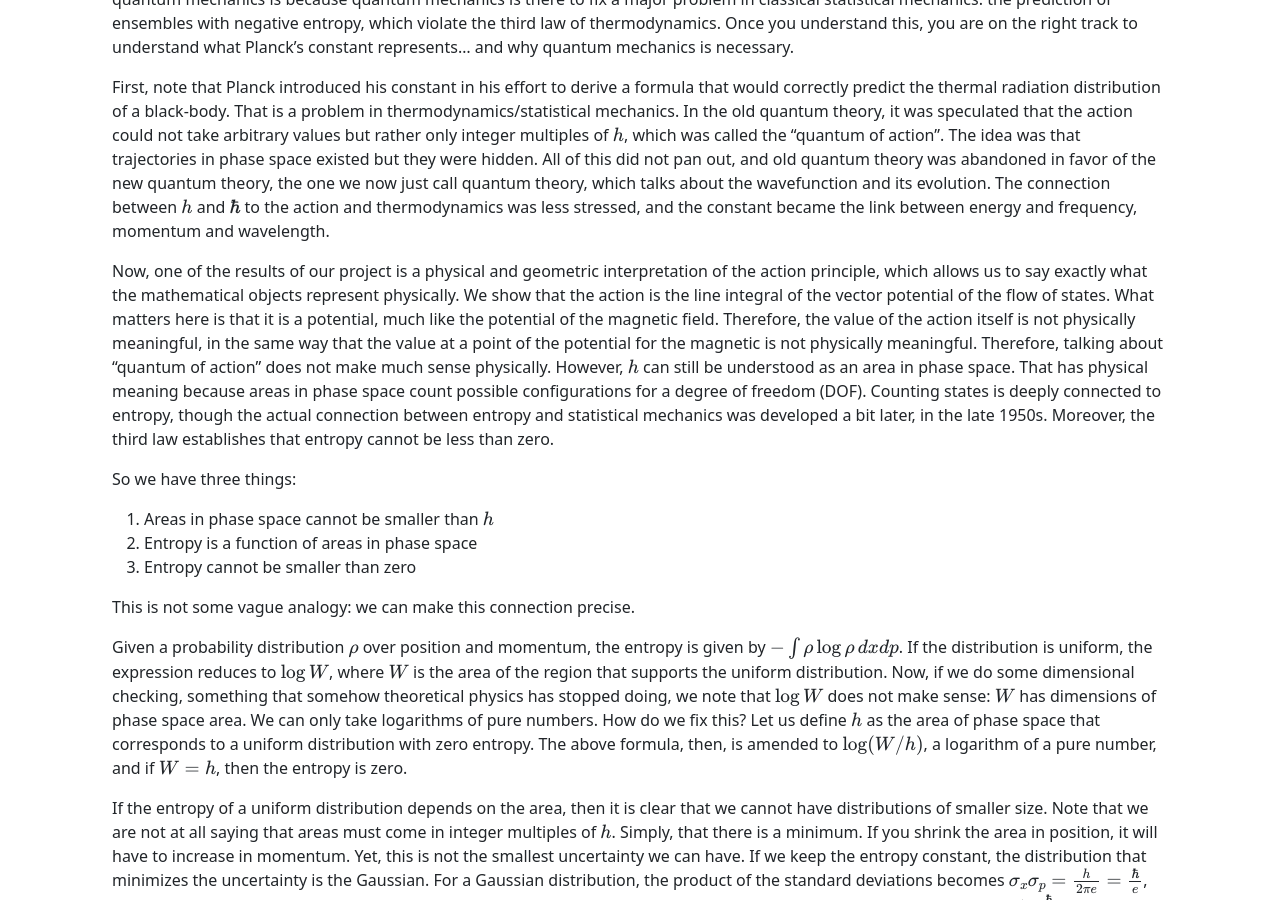
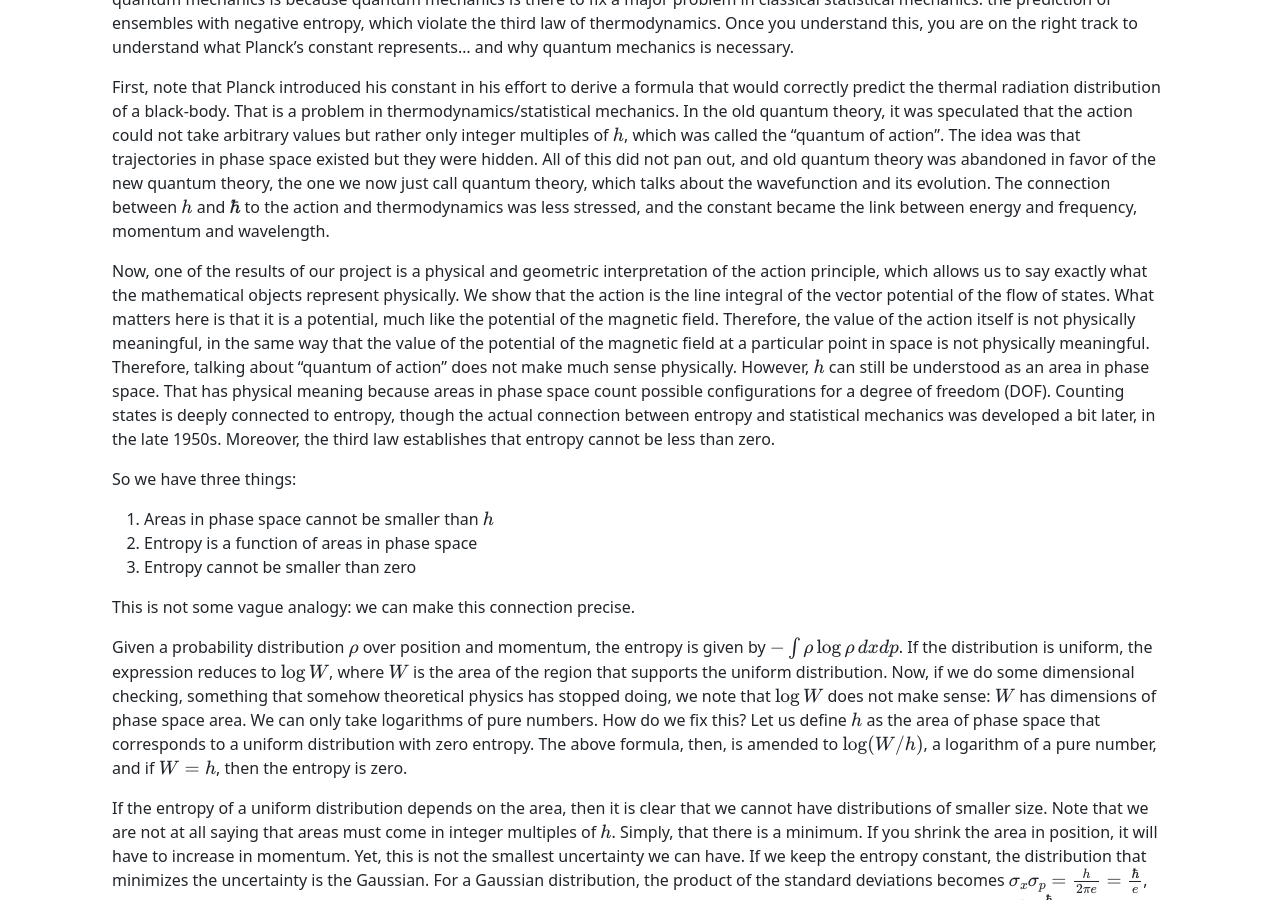
Before and after one commit to assumptionsofphysics/assumptionsofphysics.github.io, a Jekyll site: the page built from _essays/2024-11-15-h-thermo.md, in a window 1280 px wide and 900 px high, scrolled down 300 px. Built offline with Jekyll 4.4.1, drawn with Linux system fonts in a browser that asks for light colours; nearby versions of some CDN libraries; some web fonts are replaced.

Commit message:
Minor edit in essay

```diff
--- a/_essays/2024-11-15-h-thermo.md
+++ b/_essays/2024-11-15-h-thermo.md
@@ -10,7 +10,7 @@ The reduced Planck's constant $$\hbar$$ immediately conjures quantum mechanics i
 
 First, note that Planck introduced his constant in his effort to derive a formula that would correctly predict the thermal radiation distribution of a black-body. That is a problem in thermodynamics/statistical mechanics. In the old quantum theory, it was speculated that the action could not take arbitrary values but rather only integer multiples of $$h$$, which was called the "quantum of action". The idea was that trajectories in phase space existed but they were hidden. All of this did not pan out, and old quantum theory was abandoned in favor of the new quantum theory, the one we now just call quantum theory, which talks about the wavefunction and its evolution. The connection between $$h$$ and $$\hbar$$ to the action and thermodynamics was less stressed, and the constant became the link between energy and frequency, momentum and wavelength.
 
-Now, one of the results of our project is a physical and geometric interpretation of the action principle, which allows us to say exactly what the mathematical objects represent physically. We show that the action is the line integral of the vector potential of the flow of states. What matters here is that it is a potential, much like the potential of the magnetic field. Therefore, the value of the action itself is not physically meaningful, in the same way that the value at a point of the potential for the magnetic is not physically meaningful. Therefore, talking about "quantum of action" does not make much sense physically. However, $$h$$ can still be understood as an area in phase space. That has physical meaning because areas in phase space count possible configurations for a degree of freedom (DOF). Counting states is deeply connected to entropy, though the actual connection between entropy and statistical mechanics was developed a bit later, in the late 1950s. Moreover, the third law establishes that entropy cannot be less than zero.
+Now, one of the results of our project is a physical and geometric interpretation of the action principle, which allows us to say exactly what the mathematical objects represent physically. We show that the action is the line integral of the vector potential of the flow of states. What matters here is that it is a potential, much like the potential of the magnetic field. Therefore, the value of the action itself is not physically meaningful, in the same way that the value of the potential of the magnetic field at a particular point in space is not physically meaningful. Therefore, talking about "quantum of action" does not make much sense physically. However, $$h$$ can still be understood as an area in phase space. That has physical meaning because areas in phase space count possible configurations for a degree of freedom (DOF). Counting states is deeply connected to entropy, though the actual connection between entropy and statistical mechanics was developed a bit later, in the late 1950s. Moreover, the third law establishes that entropy cannot be less than zero.
 
 So we have three things:
 1. Areas in phase space cannot be smaller than $$h$$
```
